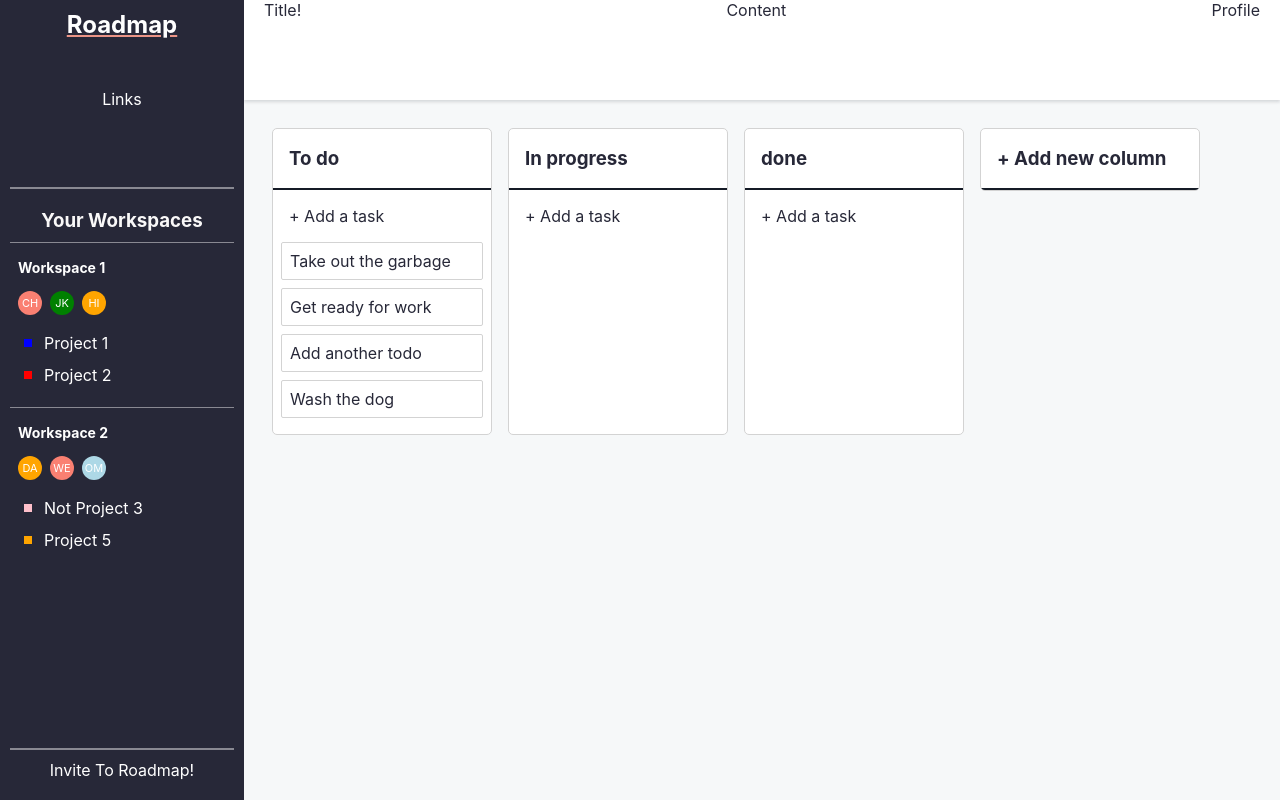
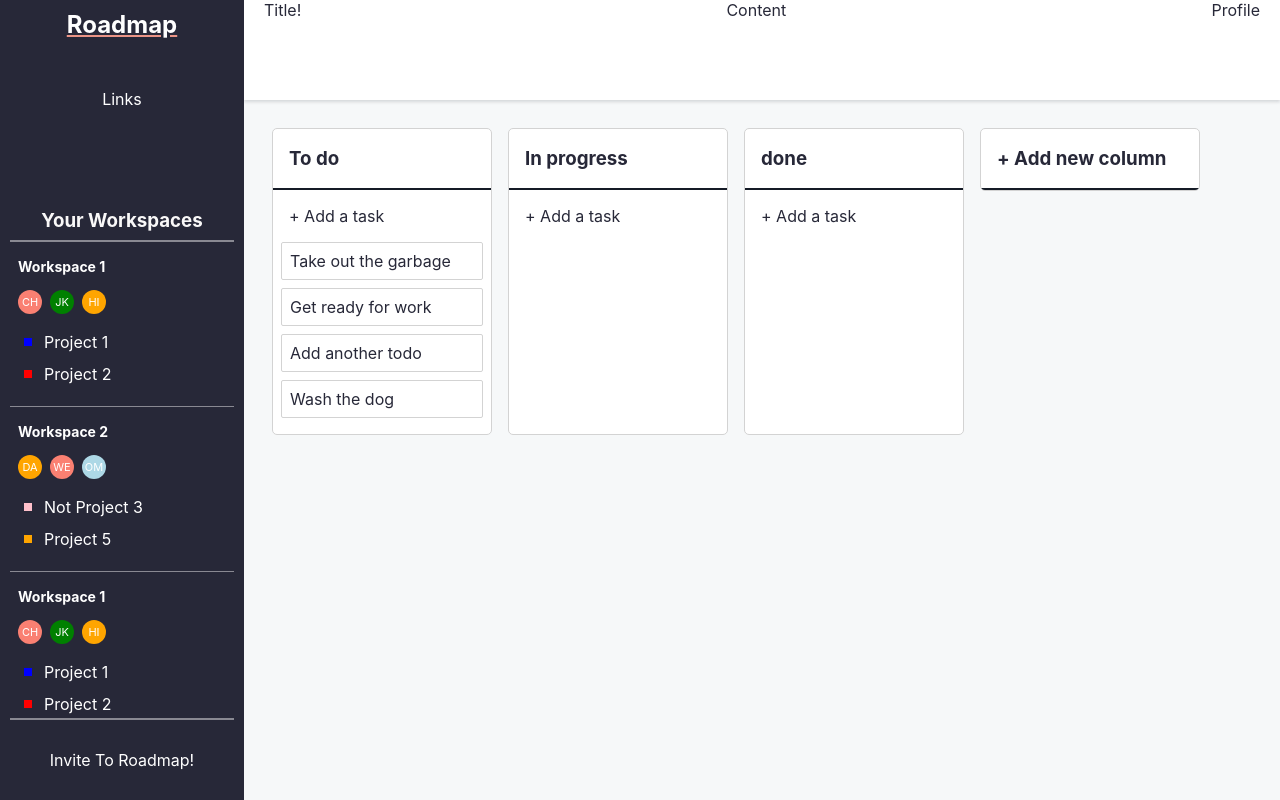
Before and after one commit to Claytonhart/roadmap, a React (Create React App) app: page / in a window 1280 px wide. Built offline with nearby package versions, Linux system fonts and the light colour scheme.

Commit message:
hide vertical scrollbar in workspaces & hide overflow to allow scrolling

```diff
--- a/src/components/sidebar/Sidebar.js
+++ b/src/components/sidebar/Sidebar.js
@@ -31,23 +31,35 @@ const NavTitle = styled.div`
 const NavLinks = styled.div`
   margin-bottom: 10px;
   min-height: 100px;
-  border-bottom: 2px solid ${props => props.theme.primary.lightgrey};
 `;
 
 const NavContent = styled.div`
   margin-bottom: 10px;
   flex-grow: 1;
   border-bottom: 2px solid ${props => props.theme.primary.lightgrey};
+  overflow-y: auto;
+  overflow: -moz-scrollbars-none;
+  -ms-overflow-style: none;
+  &::-webkit-scrollbar {
+    width: 0 !important;
+  }
 `;
 
 const NavContentHeader = styled.h3`
+  border-bottom: 2px solid ${props => props.theme.primary.lightgrey};
   color: ${props => props.theme.primary.white};
-  margin-bottom: 10px;
+  padding-bottom: 8px;
 `;
 
 const NavFooter = styled.div`
-  margin-bottom: 10px;
+  margin-top: 20px;
+  margin-bottom: 20px;
   text-align: center;
+  cursor: pointer;
+
+  &:hover {
+    text-decoration: underline;
+  }
 `;
 
 const Sidebar = () => {
@@ -57,8 +69,170 @@ const Sidebar = () => {
         <NavTitle>Roadmap</NavTitle>
         <NavLinks>Links</NavLinks>
       </NavContainer>
+      <NavContentHeader>Your Workspaces</NavContentHeader>
       <NavContent>
-        <NavContentHeader>Your Workspaces</NavContentHeader>
+        <WorkspaceItem
+          title="Workspace 1"
+          people={[
+            {
+              color: "salmon",
+              initials: "CH"
+            },
+            {
+              color: "green",
+              initials: "JK"
+            },
+            {
+              color: "orange",
+              initials: "HI"
+            }
+          ]}
+          projects={[
+            {
+              color: "blue",
+              name: "Project 1"
+            },
+            {
+              color: "red",
+              name: "Project 2"
+            }
+          ]}
+        />
+        <WorkspaceItem
+          title="Workspace 2"
+          people={[
+            {
+              color: "orange",
+              initials: "DA"
+            },
+            {
+              color: "salmon",
+              initials: "WE"
+            },
+            {
+              color: "lightblue",
+              initials: "OM"
+            }
+          ]}
+          projects={[
+            {
+              color: "pink",
+              name: "Not Project 3"
+            },
+            {
+              color: "orange",
+              name: "Project 5"
+            }
+          ]}
+        />
+        <WorkspaceItem
+          title="Workspace 1"
+          people={[
+            {
+              color: "salmon",
+              initials: "CH"
+            },
+            {
+              color: "green",
+              initials: "JK"
+            },
+            {
+              color: "orange",
+              initials: "HI"
+            }
+          ]}
+          projects={[
+            {
+              color: "blue",
+              name: "Project 1"
+            },
+            {
+              color: "red",
+              name: "Project 2"
+            }
+          ]}
+        />
+        <WorkspaceItem
+          title="Workspace 2"
+          people={[
+            {
+              color: "orange",
+              initials: "DA"
+            },
+            {
+              color: "salmon",
+              initials: "WE"
+            },
+            {
+              color: "lightblue",
+              initials: "OM"
+            }
+          ]}
+          projects={[
+            {
+              color: "pink",
+              name: "Not Project 3"
+            },
+            {
+              color: "orange",
+              name: "Project 5"
+            }
+          ]}
+        />
+        <WorkspaceItem
+          title="Workspace 1"
+          people={[
+            {
+              color: "salmon",
+              initials: "CH"
+            },
+            {
+              color: "green",
+              initials: "JK"
+            },
+            {
+              color: "orange",
+              initials: "HI"
+            }
+          ]}
+          projects={[
+            {
+              color: "blue",
+              name: "Project 1"
+            },
+            {
+              color: "red",
+              name: "Project 2"
+            }
+          ]}
+        />
+        <WorkspaceItem
+          title="Workspace 2"
+          people={[
+            {
+              color: "orange",
+              initials: "DA"
+            },
+            {
+              color: "salmon",
+              initials: "WE"
+            },
+            {
+              color: "lightblue",
+              initials: "OM"
+            }
+          ]}
+          projects={[
+            {
+              color: "pink",
+              name: "Not Project 3"
+            },
+            {
+              color: "orange",
+              name: "Project 5"
+            }
+          ]}
+        />
         <WorkspaceItem
           title="Workspace 1"
           people={[
--- a/src/components/sidebar/workspaceItem/styles.js
+++ b/src/components/sidebar/workspaceItem/styles.js
@@ -2,7 +2,9 @@ import styled from "styled-components/macro";
 
 export const Container = styled.div`
   padding: 8px;
-  border-top: 1px solid ${props => props.theme.primary.lightgrey};
+  &:not(:first-of-type) {
+    border-top: 1px solid ${props => props.theme.primary.lightgrey};
+  }
 `;
 
 export const WorkspaceItemTitleContainer = styled.div`
```
